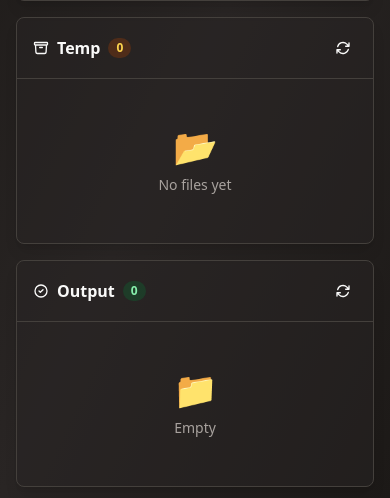
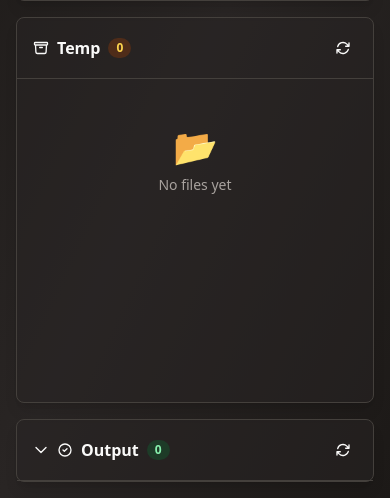
Before and after one commit to Gren-95/sonic-siphon, a Flask app: page / in a window 390 px wide. Shown: the part 346-844 px from the top of the page. Run offline with Flask 3, Linux system fonts and the light colour scheme; data that the repository does not hold is empty; style sheets or scripts are compiled from the project's sources; parts of the project's set-up code (start-up, migrations or seed data) failed here and were passed over; some libraries are stand-ins or nearby versions.

Commit message:
Closes #5

```diff
--- a/templates/index.html
+++ b/templates/index.html
@@ -150,20 +150,25 @@
             <div class="flex-shrink-0 lg:w-80 xl:w-96">
                 <div class="bg-white dark:bg-stone-800/50 rounded-lg shadow-lg border border-stone-200 dark:border-stone-700 h-full flex flex-col">
                     <div class="p-4 border-b border-stone-200 dark:border-stone-700 flex items-center justify-between">
-                        <div class="flex items-center gap-2">
+                        <button id="toggleOutputBtn" class="flex items-center gap-2 flex-1 lg:flex-none lg:cursor-default cursor-pointer hover:opacity-80 lg:hover:opacity-100 transition-opacity" onclick="toggleOutputSection()">
+                            <svg class="w-4 h-4 transition-transform lg:hidden" id="outputChevron" fill="none" stroke="currentColor" viewBox="0 0 24 24" xmlns="http://www.w3.org/2000/svg">
+                                <path stroke-linecap="round" stroke-linejoin="round" stroke-width="2" d="M19.5 8.25l-7.5 7.5-7.5-7.5"></path>
+                            </svg>
                             <svg class="w-4 h-4" fill="none" stroke="currentColor" viewBox="0 0 24 24" xmlns="http://www.w3.org/2000/svg">
                                 <path stroke-linecap="round" stroke-linejoin="round" stroke-width="2" d="M9 12l2 2 4-4m6 2a9 9 0 11-18 0 9 9 0 0118 0z"></path>
                             </svg>
                             <h2 class="font-semibold text-stone-900 dark:text-stone-50">Output</h2>
                             <span class="px-2 py-0.5 rounded-full text-xs font-semibold bg-green-200 dark:bg-green-900/50 text-green-800 dark:text-green-300" id="outputFileCount">0</span>
+                        </button>
+                        <div class="flex items-center gap-2">
+                            <button id="refreshOutputBtn" class="p-1.5 rounded hover:bg-stone-200 dark:hover:bg-stone-600 transition-colors" title="Refresh">
+                                <svg class="w-4 h-4" fill="none" stroke="currentColor" viewBox="0 0 24 24" xmlns="http://www.w3.org/2000/svg">
+                                    <path stroke-linecap="round" stroke-linejoin="round" stroke-width="2" d="M16.023 9.348h4.992v-.001M2.985 19.644v-4.992m0 0h4.992m-4.993 0l3.181 3.183a8.25 8.25 0 0013.803-3.7M4.031 9.865a8.25 8.25 0 0113.803-3.7l3.181 3.182m0-4.991v4.99"></path>
+                                </svg>
+                            </button>
                         </div>
-                        <button id="refreshOutputBtn" class="p-1.5 rounded hover:bg-stone-200 dark:hover:bg-stone-600 transition-colors" title="Refresh">
-                            <svg class="w-4 h-4" fill="none" stroke="currentColor" viewBox="0 0 24 24" xmlns="http://www.w3.org/2000/svg">
-                                <path stroke-linecap="round" stroke-linejoin="round" stroke-width="2" d="M16.023 9.348h4.992v-.001M2.985 19.644v-4.992m0 0h4.992m-4.993 0l3.181 3.183a8.25 8.25 0 0013.803-3.7M4.031 9.865a8.25 8.25 0 0113.803-3.7l3.181 3.182m0-4.991v4.99"></path>
-                            </svg>
-                        </button>
                     </div>
-                    <div class="flex-1 overflow-y-auto" id="outputFileList">
+                    <div class="flex-1 overflow-y-auto hidden lg:block" id="outputFileList">
                         <div class="text-center py-12 text-stone-500 dark:text-stone-400">
                             <div class="text-4xl mb-2">📁</div>
                             <div class="text-sm">Empty</div>
@@ -308,8 +313,52 @@
             loadFiles();
         });
 
-        refreshOutputBtn.addEventListener('click', () => {
+        refreshOutputBtn.addEventListener('click', (e) => {
+            e.stopPropagation();
             loadFiles();
+        });
+
+        // Output section toggle for mobile
+        function toggleOutputSection() {
+            // Only toggle on mobile (screen width < 1024px)
+            if (window.innerWidth < 1024) {
+                const outputFileList = document.getElementById('outputFileList');
+                const outputChevron = document.getElementById('outputChevron');
+                outputFileList.classList.toggle('hidden');
+                outputChevron.classList.toggle('rotate-180');
+            }
+        }
+
+        // Set initial state: collapsed on mobile, expanded on desktop
+        function setOutputInitialState() {
+            const outputFileList = document.getElementById('outputFileList');
+            const outputChevron = document.getElementById('outputChevron');
+            const isMobile = window.innerWidth < 1024; // lg breakpoint
+
+            if (isMobile) {
+                outputFileList.classList.add('hidden');
+                outputChevron.classList.remove('rotate-180');
+            } else {
+                outputFileList.classList.remove('hidden');
+                outputChevron.classList.add('rotate-180');
+            }
+        }
+
+        // Set initial state on load
+        setOutputInitialState();
+
+        // Update on resize
+        let resizeTimeout;
+        window.addEventListener('resize', () => {
+            clearTimeout(resizeTimeout);
+            resizeTimeout = setTimeout(() => {
+                const outputFileList = document.getElementById('outputFileList');
+                const isMobile = window.innerWidth < 1024;
+                if (isMobile && !outputFileList.classList.contains('hidden')) {
+                    // Don't auto-collapse if user has manually expanded it
+                    // Only set initial state if it's still in default state
+                }
+            }, 250);
         });
 
         // Load files on page load
```
